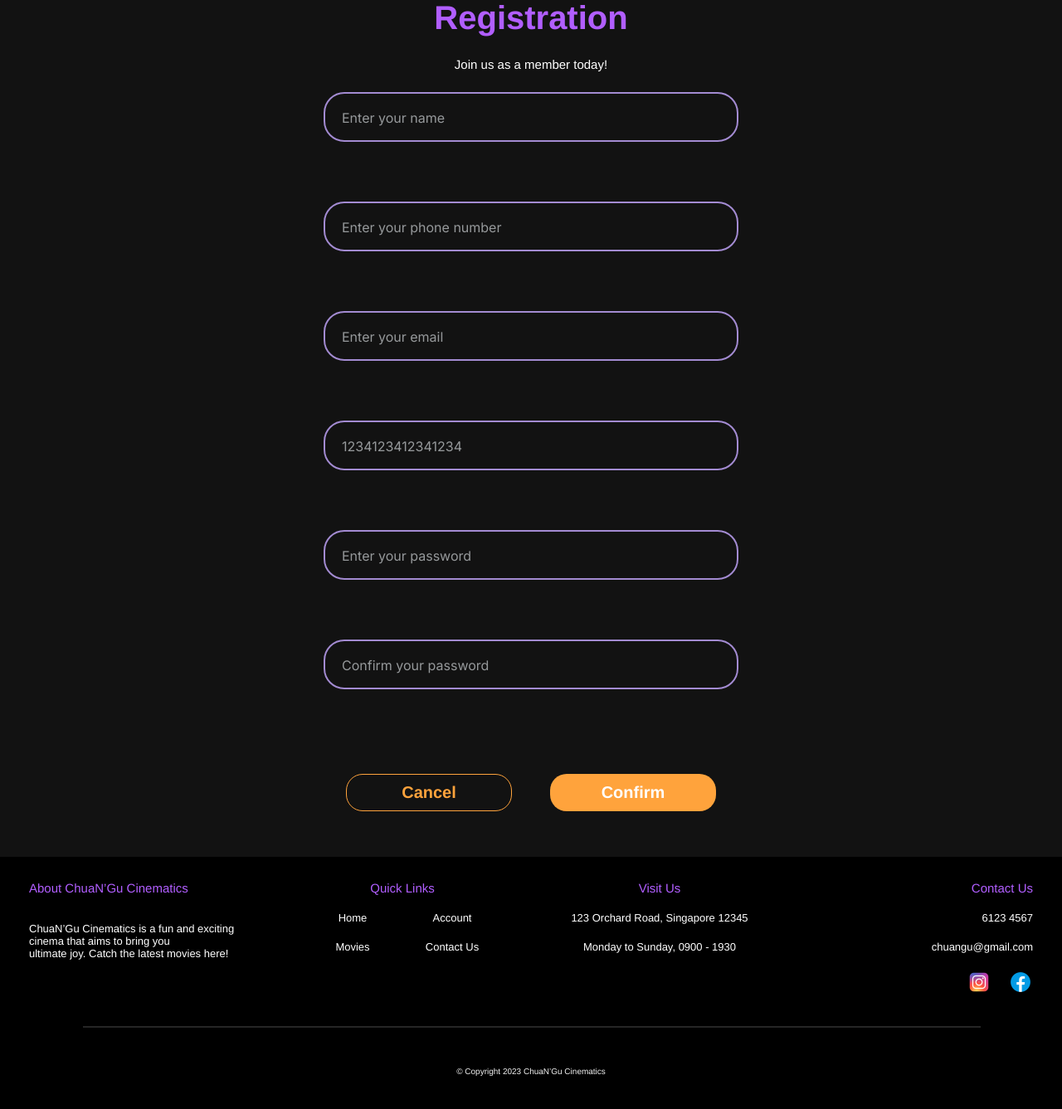
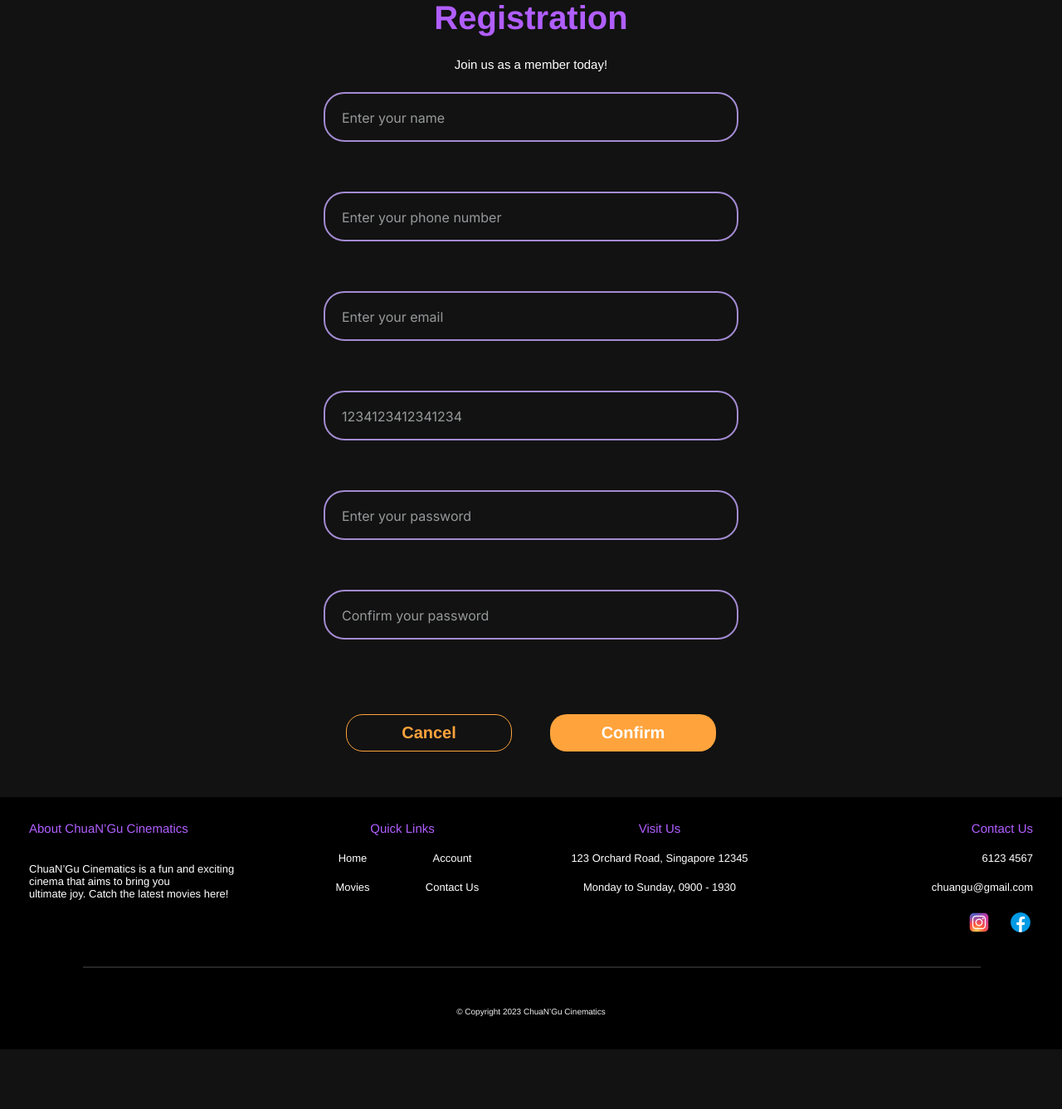
Before and after one commit to ychua045/finalproject, a PHP site: page /memberinfo.php in a window 1280 px wide. Shown: the part 182-1519 px from the top of the page at 83% size. After the commit the page ends 1447 px from the top, so only its background shows below. Run offline with PHP 8.4, Linux system fonts and the light colour scheme; a stand-in replaces the project's code that opens the database connection.

Commit message:
fixed format

```diff
--- a/gcy/css/style.css
+++ b/gcy/css/style.css
@@ -579,9 +579,9 @@
 
 #login .div-wrapper{
 	display: flex;
-	align-items: center;
+	align-items: left;
 	width: 100%; /* Adjust the width to 100% */
-	gap: 50px;
+	gap: 20px;
 	flex-direction: column;
 }
 
--- a/gcy/memberinfo.php
+++ b/gcy/memberinfo.php
@@ -141,11 +141,19 @@
 	<link href="https://fonts.googleapis.com/css2?family=Inter&family=Lato:ital,wght@0,300;0,400;0,700;1,300;1,400;1,700&display=swap" rel="stylesheet">
 
 	<style>
-	.errormsg{
-		color: red;
-		padding-left: 120px;
-		margin-top: 0px;
-		font-size: 12px;
+		.errormsg{
+		  position: relative;
+		  width: fit-content;
+		  font-family: "Inter-Medium", Helvetica;
+		  font-weight: 500;
+		  color: red;
+		  font-size: 13px;
+		  letter-spacing: 0;
+		  line-height: normal;
+		  white-space: nowrap;
+		  margin:0;
+		  text-align: left;
+		}
 	}
 	</style>
 	<script type="text/javascript" src="formvalidation.js"></script>
```
Also changed, not shown: gcy/css/confirmation.css (+7 -3 lines), gcy/member.php (+13 -6 lines), 2 other files.
